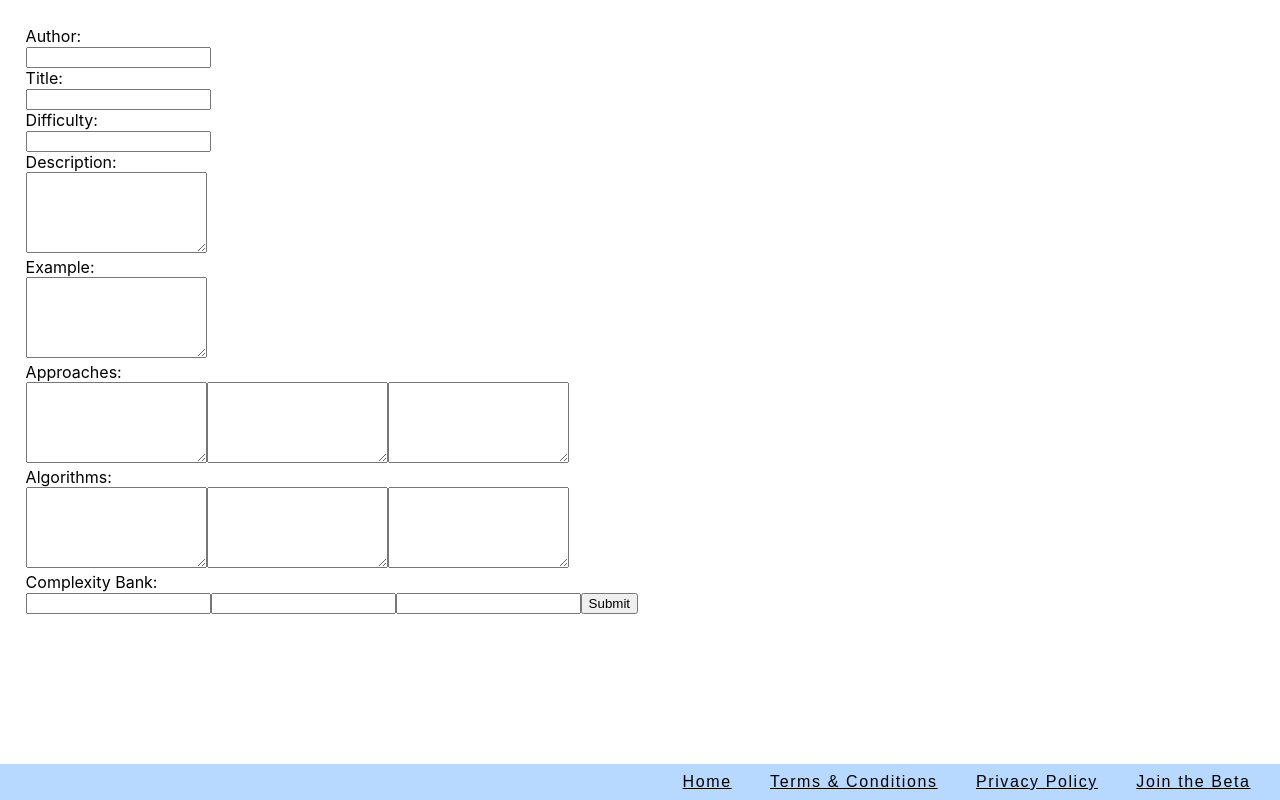
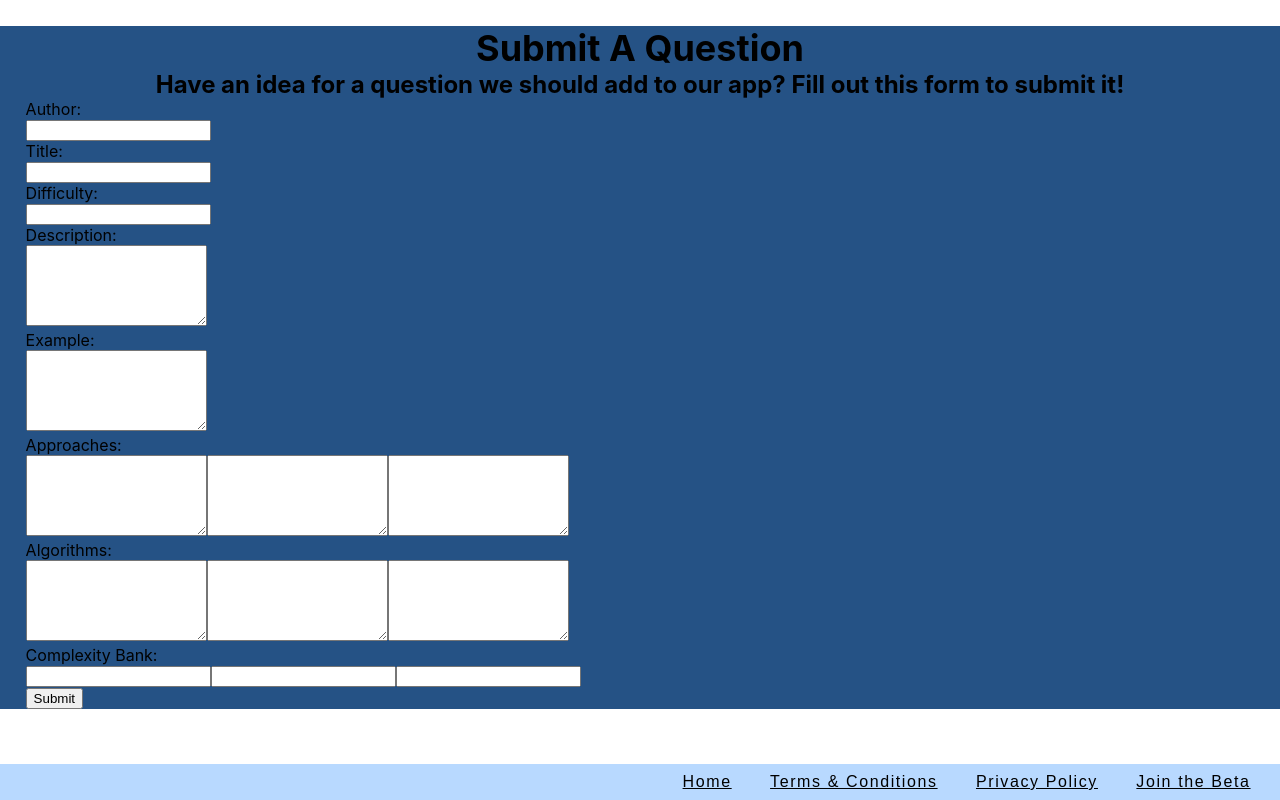
Before and after one commit to CodeletApp/codelet-site, a React (Create React App) app: page /submit-question in a window 1280 px wide. Built offline with nearby package versions, Linux system fonts and the light colour scheme; a web font is replaced by a local one.

Commit message:
Adding styling to form

```diff
--- a/src/App.scss
+++ b/src/App.scss
@@ -441,4 +441,20 @@ li {
   margin: 2%;
 }
 
+.background {
+  background-color: #255285;
+}
+
+.title {
+  text-align: center;
+  font-size: 36px;
+  font-weight: bolder;
+}
+
+.subtitle {
+  text-align: center;
+  font-size: 24px;
+  font-weight: bold;
+}
+
 @import url("https://fonts.googleapis.com/css2?family=Montserrat&family=Muli:wght@600&display=swap");
--- a/src/components/SubmitQuestion.js
+++ b/src/components/SubmitQuestion.js
@@ -63,10 +63,16 @@ export const SubmitQuestion = () => {
   };
 
   return (
-    <Fragment>
+    <div className="background">
       <CustomTextContainer>
+        <div className="title">Submit A Question</div>
+        <div className="subtitle">
+          Have an idea for a question we should add to our app? Fill out this
+          form to submit it!
+        </div>
         <form className="form" onSubmit={(e) => onSubmit(e)}>
-          <span>Author: </span>
+          <div className="form-group">
+            <label className="input-label">Author:</label>
             <br />
             <input
               type="text"
@@ -75,8 +81,9 @@ export const SubmitQuestion = () => {
               value={author}
               onChange={(e) => onChange(e)}
             />
-          <br />
-          <span>Title: </span>
+          </div>
+          <div className="form-group">
+            <label className="input-label">Title:</label>
             <br />
             <input
               type="text"
@@ -85,8 +92,9 @@ export const SubmitQuestion = () => {
               value={title}
               onChange={(e) => onChange(e)}
             />
-          <br />
-          <span>Difficulty: </span>
+          </div>
+          <div className="form-group">
+            <label className="input-label">Difficulty:</label>
             <br />
             <input
               type="text"
@@ -95,8 +103,9 @@ export const SubmitQuestion = () => {
               value={difficulty}
               onChange={(e) => onChange(e)}
             />
-          <br />
-          <span>Description: </span>
+          </div>
+          <div className="form-group">
+            <label className="input-label">Description:</label>
             <br />
             <textarea
               rows="5"
@@ -106,9 +115,7 @@ export const SubmitQuestion = () => {
               value={description}
               onChange={(e) => onChange(e)}
             />
-          <br />
-          <span>Example: </span>
-          <br />
+            <div className="form-label">Example: </div>
             <textarea
               rows="5"
               type="text"
@@ -117,8 +124,9 @@ export const SubmitQuestion = () => {
               value={example}
               onChange={(e) => onChange(e)}
             />
-          <br />
-          <span>Approaches: </span>
+          </div>
+          <div className="form-group">
+            <label className="input-label">Approaches:</label>
             <br />
             <textarea
               rows="5"
@@ -144,8 +152,9 @@ export const SubmitQuestion = () => {
               value={approach3}
               onChange={(e) => onChange(e)}
             />
-          <br />
-          <span>Algorithms: </span>
+          </div>
+          <div className="form-grouo">
+            <label className="input-label">Algorithms:</label>
             <br />
             <textarea
               rows="5"
@@ -171,8 +180,9 @@ export const SubmitQuestion = () => {
               value={algorithm3}
               onChange={(e) => onChange(e)}
             />
-          <br />
-          <span>Complexity Bank: </span>
+          </div>
+          <div className="form-group">
+            <label className="input-label">Complexity Bank:</label>
             <br />
             <input
               type="text"
@@ -195,9 +205,12 @@ export const SubmitQuestion = () => {
               value={complexity3}
               onChange={(e) => onChange(e)}
             />
+          </div>
+          <div className="form-group">
             <input type="submit" />
+          </div>
         </form>
       </CustomTextContainer>
-    </Fragment>
+    </div>
   );
 };
```
Also changed, not shown: 1 other file (tests, documents, lock files or other folders). Lines whose indentation alone changed are shown as unchanged.
